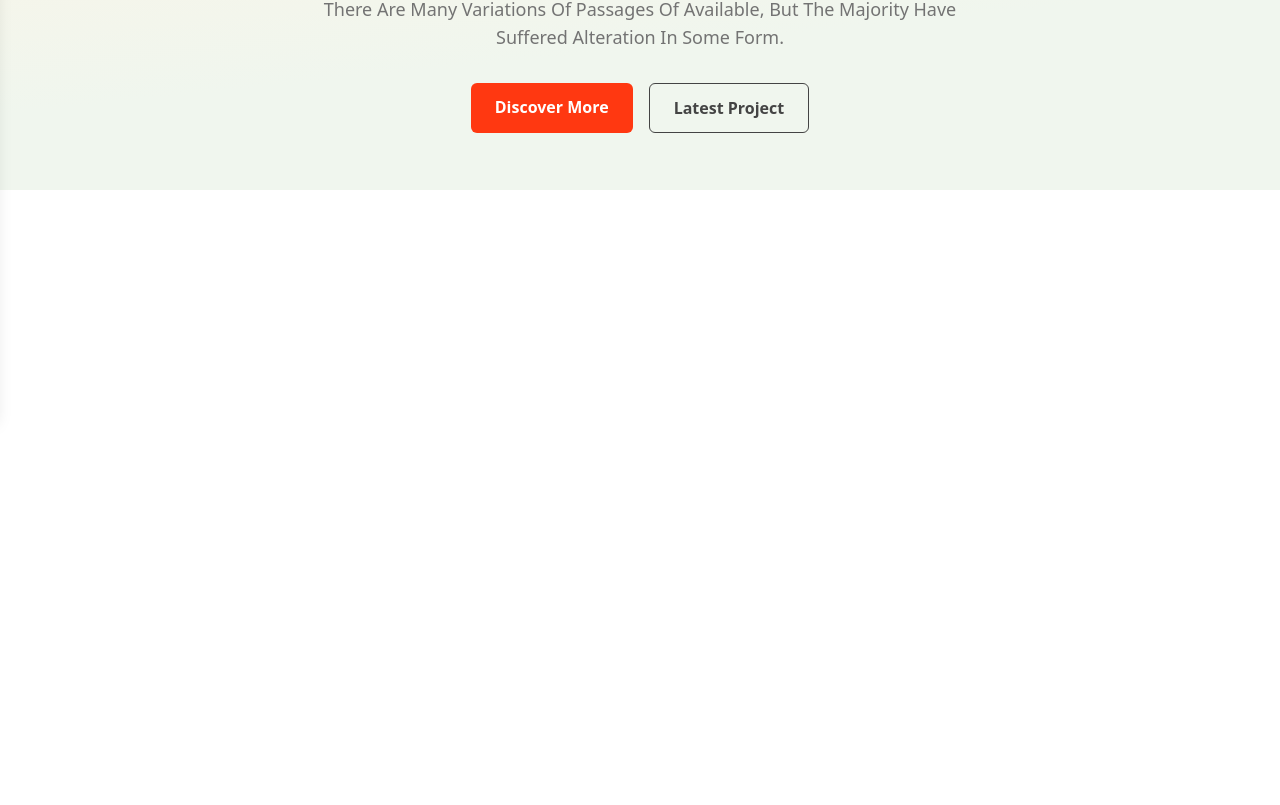
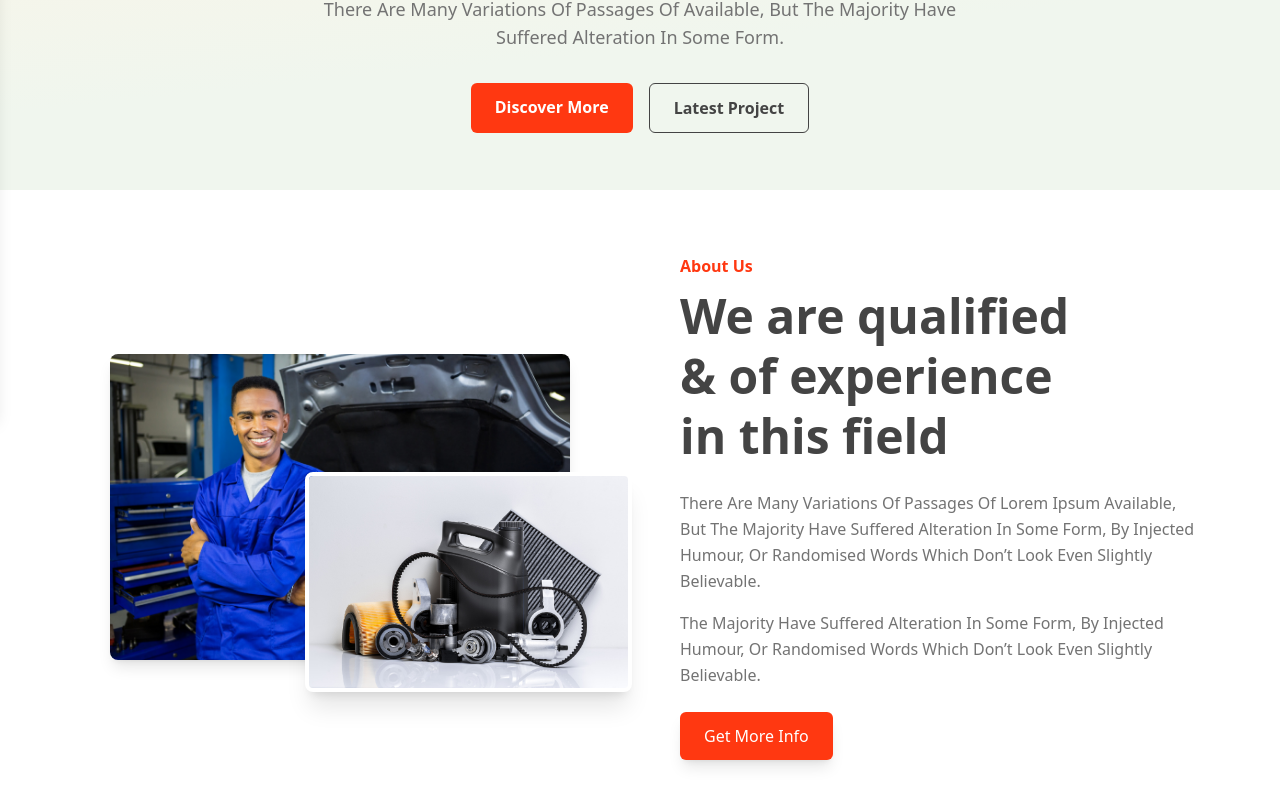
Before and after one commit to parvej-shah/car-doctor, a Next.js app in the folder car-doctor/: page / in a window 1280 px wide. Shown: the part 383-1188 px from the top of the page. Before the commit the page ends 800 px from the top, so only its background shows below. Built offline with nearby package versions, Linux system fonts and the light colour scheme.

Commit message:
Add AboutUs component with layout and content; integrate into Home page

```diff
--- a/car-doctor/src/app/_components/AboutUs.jsx
+++ b/car-doctor/src/app/_components/AboutUs.jsx
@@ -0,0 +1,53 @@
+'use client';
+
+import Image from 'next/image';
+import React from 'react';
+
+const AboutUs = () => {
+  return (
+    <section className="flex flex-col md:flex-row items-center justify-between px-6 md:px-20 py-16 gap-20 bg-[var(--color-white)]">
+      {/* Left Side - Images */}
+      <div className="relative w-full md:w-1/2 flex justify-center items-center">
+        <Image
+          src="/assets/images/about_us/person.jpg" // 👉 Make sure this image is inside your public/images folder
+          alt="Experienced Worker"
+          width={460}
+          height={473}
+          className="rounded-lg shadow-lg object-cover"
+          priority
+        />
+        <Image
+          src="/assets/images/about_us/parts.jpg" // 👉 Make sure this image is inside your public/images folder
+          alt="Tools"
+          width={327}
+          height={332}
+          className="absolute -bottom-8 -right-8 rounded-lg shadow-xl border-4 border-white bg-white"
+        />
+      </div>
+
+      {/* Right Side - Text */}
+      <div className="w-full md:w-1/2">
+        <p className="text-[var(--color-primary-bg)] font-semibold mb-2">
+          About Us
+        </p>
+        <h2 className="text-4xl md:text-5xl font-bold text-[var(--color-primary-text)] leading-tight mb-6">
+          We are qualified<br />& of experience<br />in this field
+        </h2>
+        <p className="text-[var(--color-secondary-text)] mb-4 leading-relaxed">
+          There Are Many Variations Of Passages Of Lorem Ipsum Available, But The Majority
+          Have Suffered Alteration In Some Form, By Injected Humour, Or Randomised Words
+          Which Don’t Look Even Slightly Believable.
+        </p>
+        <p className="text-[var(--color-secondary-text)] mb-6 leading-relaxed">
+          The Majority Have Suffered Alteration In Some Form, By Injected Humour, Or
+          Randomised Words Which Don’t Look Even Slightly Believable.
+        </p>
+        <button className="bg-[var(--color-primary-bg)] hover:bg-[var(--gradient-button-hover)] text-[var(--color-white)] py-3 px-6 rounded-md font-medium shadow-lg transition-all duration-300">
+          Get More Info
+        </button>
+      </div>
+    </section>
+  );
+};
+
+export default AboutUs;
--- a/car-doctor/src/app/page.js
+++ b/car-doctor/src/app/page.js
@@ -1,10 +1,12 @@
 import Image from "next/image";
 import HeroSection from "./_components/HeroSection";
+import AboutUs from "./_components/AboutUs";
 
 export default function Home() {
   return (
    <div>
     <HeroSection />
+    <AboutUs/>
    </div>
   );
 }
```
